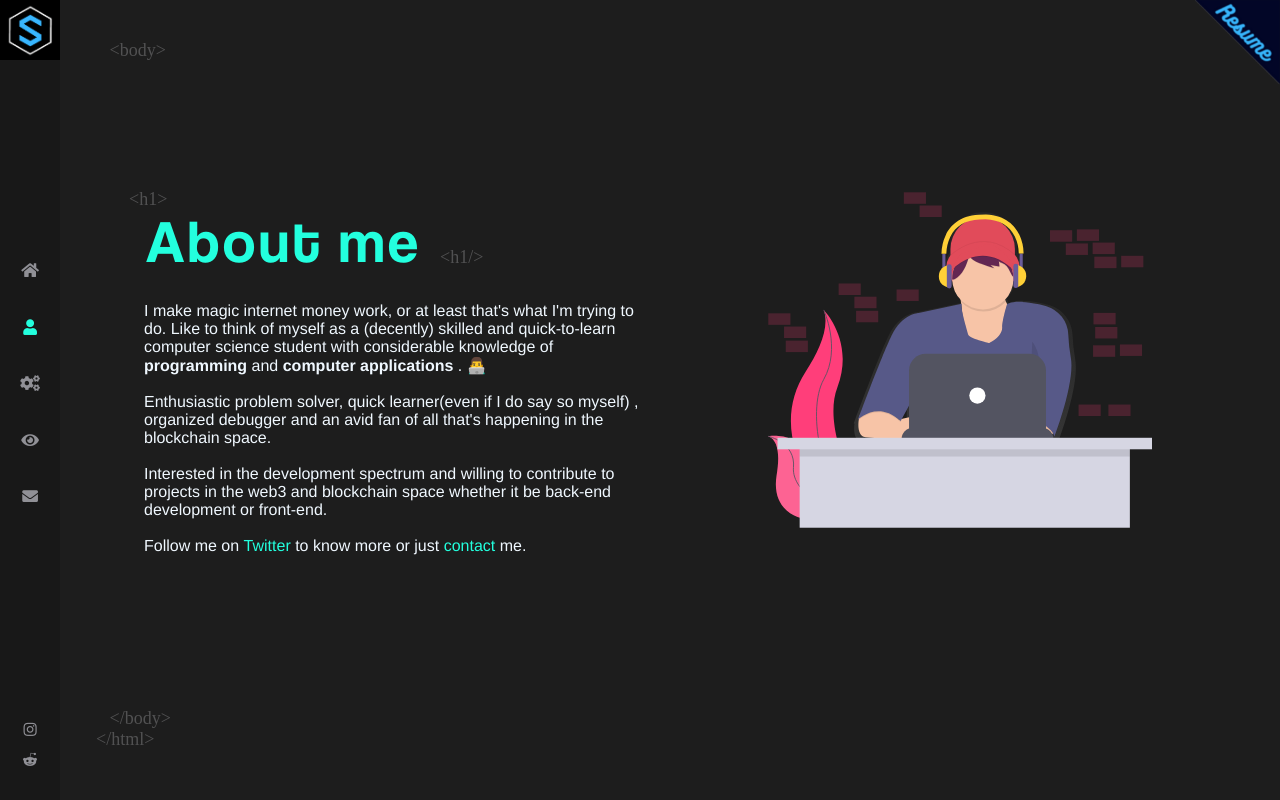
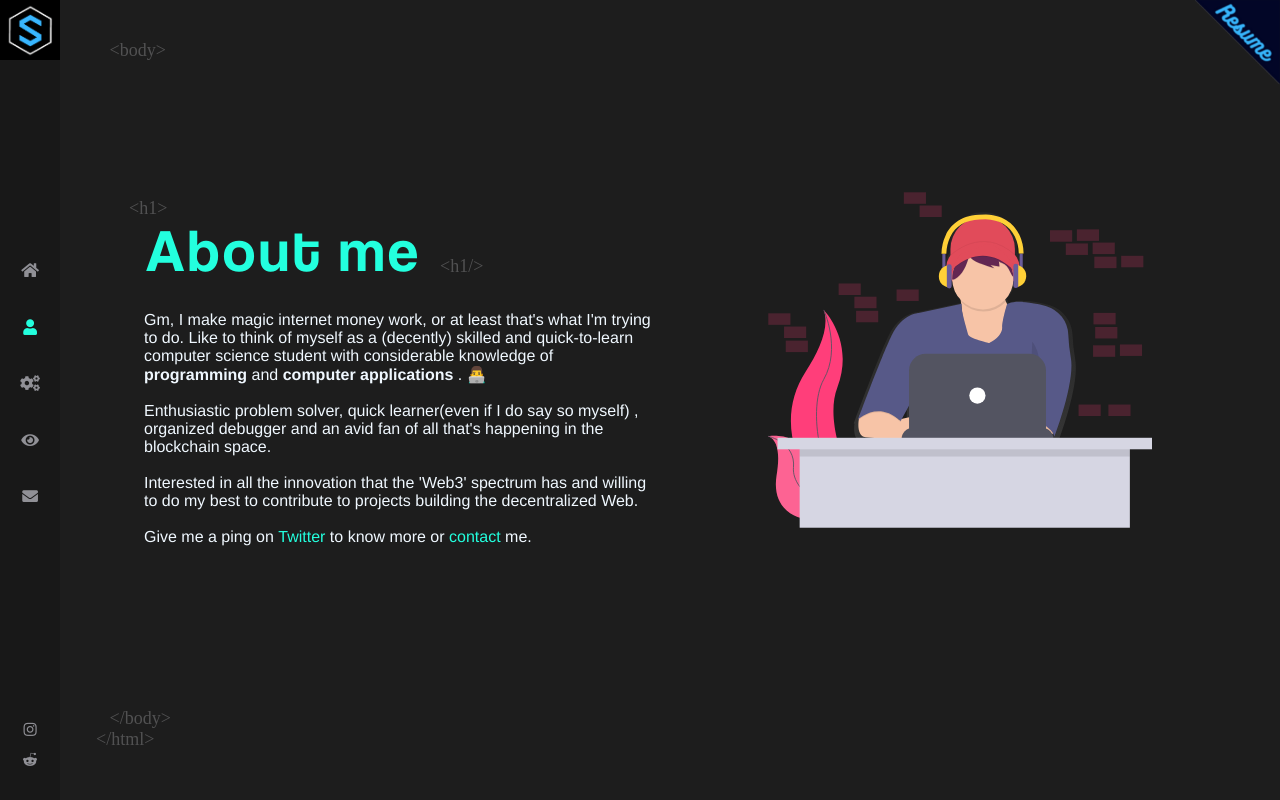
Before and after one commit to svskaushik/svskaushik.github.io, a React (Create React App) app: page /about in a window 1280 px wide. Built offline with nearby package versions, Linux system fonts and the light colour scheme; a web font is replaced by a local one.

Commit message:
content update

```diff
--- a/src/components/About.js
+++ b/src/components/About.js
@@ -40,7 +40,7 @@ export default function About() {
             </span>
           </h1>
           <p align="LEFT">
-            I make magic internet money work, or at least that's what I'm trying to do.
+            Gm, I make magic internet money work, or at least that's what I'm trying to do.
             Like to think of myself as a (decently) skilled and quick-to-learn computer science student with considerable
             knowledge of <strong>programming</strong> and&nbsp;
             <strong>computer applications</strong> . 👨‍💻
@@ -51,11 +51,11 @@ export default function About() {
             an avid fan of all that's happening in the blockchain space.
             <br />
             <br />
-            Interested in the development spectrum and willing to contribute to projects
-            in the web3 and blockchain space whether it be back-end development or front-end.
+            Interested in all the innovation that the 'Web3' spectrum has and willing to do my best to contribute to projects
+            building the decentralized Web.
             <br />
             <br />
-            Follow me on&nbsp;
+            Give me a ping on&nbsp;
             <a
               href="https://twitter.com/svs_kaushik"
               target="_blank" rel="noopener noreferrer"
@@ -63,7 +63,7 @@ export default function About() {
             >
               Twitter&nbsp;
             </a>
-            to know more or just&nbsp;
+            to know more or&nbsp;
             <a href="/contact" style={{ color: "#23ffde" }}>
               contact&nbsp;
             </a>
--- a/src/components/Skills.js
+++ b/src/components/Skills.js
@@ -28,7 +28,7 @@ export default function Skills() {
             </span>
           </h1>
           <p align="LEFT">
-            The main area of my expertise is Blockchain and Web development.
+            My primary interests lie in Blockchain and Web3 development.
             <br />
             <br />
             The tech I'm familiar with:
```
